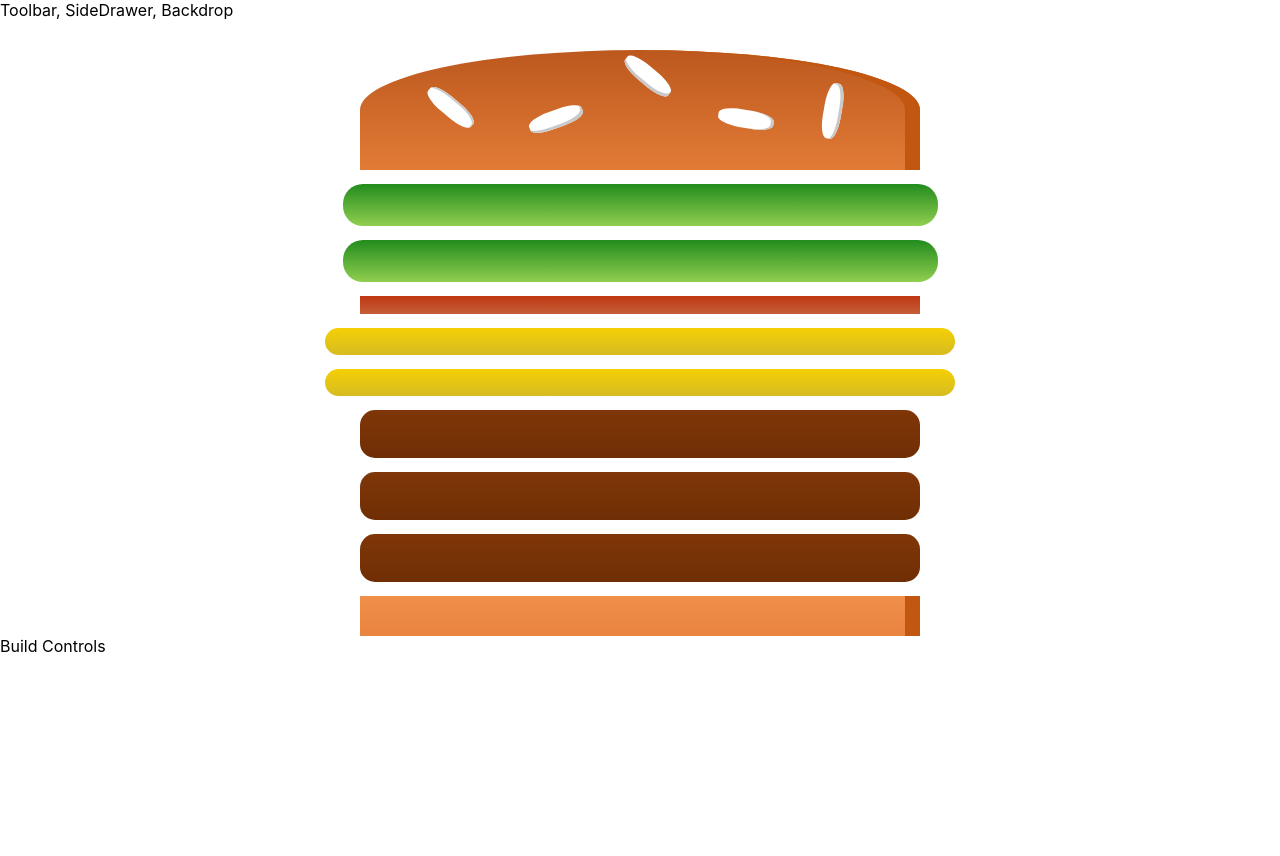
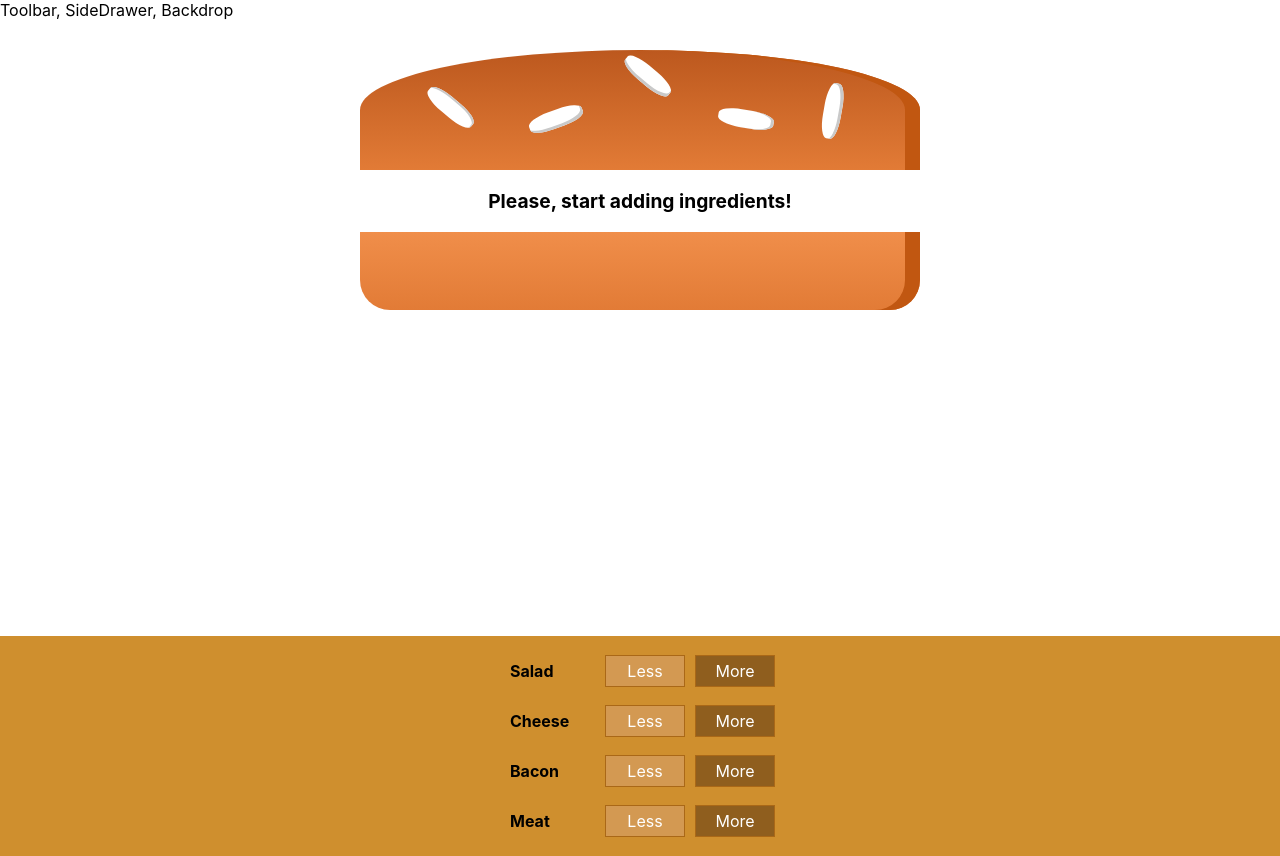
Before and after one commit to andersonHSM/burger-builder, a React (Create React App) app: page / in a window 1280 px wide. Before the commit the page ends 800 px from the top, so only its background shows below. Built offline with nearby package versions, Linux system fonts and the light colour scheme.

Commit message:
Displaying initial control

```diff
--- /dev/null
+++ b/src/components/Burger/BuildControls/BuildControl/BuildControl.module.css
@@ -0,0 +1,58 @@
+.BuildControl {
+  display: flex;
+  justify-content: space-between;
+  align-items: center;
+  margin: 5px 0;
+}
+
+.BuildControl button {
+  display: block;
+  font: inherit;
+  padding: 5px;
+  margin: 0 5px;
+  width: 80px;
+  border: 1px solid #aa6817;
+  cursor: pointer;
+  outline: none;
+}
+
+.BuildControl button:disabled {
+  background-color: #ac9980;
+  border: 1px solid #7e7365;
+  color: #ccc;
+  cursor: default;
+}
+
+.BuildControl button:hover:disabled {
+  background-color: #ac9980;
+  color: #ccc;
+  cursor: not-allowed;
+}
+
+.Label {
+  padding: 10px;
+  font-weight: bold;
+  width: 80px;
+}
+
+.BuildControl .Less {
+  background-color: #d39952;
+  color: white;
+}
+
+.BuildControl .More {
+  background-color: #8f5e1e;
+  color: white;
+}
+
+.BuildControl .Less:hover,
+.BuildControl .Less:active {
+  background-color: #daa972;
+  color: white;
+}
+
+.BuildControl .More:hover,
+.BuildControl .More:active {
+  background-color: #99703f;
+  color: white;
+}
--- /dev/null
+++ b/src/components/Burger/BuildControls/BuildControl/BuildControl.tsx
@@ -0,0 +1,17 @@
+import React from 'react';
+
+import styles from './BuildControl.module.css';
+
+import BuildControlProps from 'shared/models/buildControl-props.model';
+
+const BuildControl = (props: BuildControlProps) => {
+  return (
+    <div className={styles['BuildControl']}>
+      <div className={styles['Label']}>{props.label}</div>
+      <button className={styles['Less']}>Less</button>
+      <button className={styles['More']}>More</button>
+    </div>
+  );
+};
+
+export default BuildControl;
--- /dev/null
+++ b/src/components/Burger/BuildControls/BuildControls.module.css
@@ -0,0 +1,10 @@
+.BuildControls {
+  width: 100%;
+  display: flex;
+  background: #cf8f2e;
+  flex-flow: column;
+  align-items: center;
+  box-shadow: 0 2px 1px #ccc;
+  margin: auto;
+  padding: 10px 0;
+}
--- /dev/null
+++ b/src/components/Burger/BuildControls/BuildControls.tsx
@@ -0,0 +1,33 @@
+import React from 'react';
+
+import styles from './BuildControls.module.css';
+import BuildControl from './BuildControl/BuildControl';
+import ControlInterface from 'shared/models/buildControl-control.model';
+
+const controls: ControlInterface[] = [
+  {
+    label: 'Salad',
+    type: 'salad',
+  },
+  {
+    label: 'Cheese',
+    type: 'cheese',
+  },
+  {
+    label: 'Bacon',
+    type: 'bacon',
+  },
+  {
+    label: 'Meat',
+    type: 'meat',
+  },
+];
+
+const BuildControls = (props: any) => {
+  const transformedControls = controls.map((controlInfo: ControlInterface, index) => {
+    return <BuildControl key={controlInfo.type + index} label={controlInfo.label} />;
+  });
+  return <div className={styles['BuildControls']}>{transformedControls}</div>;
+};
+
+export default BuildControls;
--- a/src/components/Burger/Burger.module.css
+++ b/src/components/Burger/Burger.module.css
@@ -3,7 +3,7 @@
   margin: auto;
   height: 250px;
   overflow-x: hidden;
-  overflow-y: scroll;
+  overflow-y: auto;
   text-align: center;
   font-weight: bold;
   font-size: 1.2rem;
--- a/src/components/Burger/Burger.tsx
+++ b/src/components/Burger/Burger.tsx
@@ -13,13 +13,25 @@ const Burger = (props: BurgerProps) => {
   //   ));
   // });
 
-  const transformedIngredients = Object.entries(props.ingredients).map(([ig, qtd]) => {
-    return Array(qtd)
-      .fill(null)
-      .map((_, index) => {
-        return <BurgerIngredient key={ig + index} type={ig as IngredientsTypes} />;
-      });
-  });
+  let transformedIngredients: JSX.Element | JSX.Element[] = Object.entries(props.ingredients)
+    .map(([ingredient, qtd]) => {
+      return Array(qtd)
+        .fill(ingredient)
+        .map((_, index) => {
+          return (
+            <BurgerIngredient key={ingredient + index} type={ingredient as IngredientsTypes} />
+          );
+        });
+    })
+    .flat();
+  /* .reduce((arr, el) => {
+      console.log({ arr, el });
+      return [...arr, ...el];
+    }, []) */
+
+  if (transformedIngredients.length === 0) {
+    transformedIngredients = <p>Please, start adding ingredients!</p>;
+  }
 
   return (
     <div className={styles['Burger']}>
--- a/src/containers/BurgerBuilder/BurgerBuilder.tsx
+++ b/src/containers/BurgerBuilder/BurgerBuilder.tsx
@@ -1,14 +1,16 @@
 import React, { Component } from 'react';
+
 import Aux from 'hoc/Aux';
 import Burger from 'components/Burger/Burger';
+import BuildControls from 'components/Burger/BuildControls/BuildControls';
 
 class BurgerBuilder extends Component {
   state = {
     ingredients: {
-      salad: 2,
-      bacon: 1,
-      cheese: 2,
-      meat: 3,
+      salad: 0,
+      bacon: 0,
+      cheese: 0,
+      meat: 0,
     },
   };
 
@@ -16,7 +18,7 @@ class BurgerBuilder extends Component {
     return (
       <Aux>
         <Burger ingredients={this.state.ingredients} />
-        <div>Build Controls</div>
+        <BuildControls />
       </Aux>
     );
   }
--- /dev/null
+++ b/src/shared/models/buildControl-control.model.ts
@@ -0,0 +1,4 @@
+export default interface BuildControl {
+  type: string;
+  label: string;
+}
--- /dev/null
+++ b/src/shared/models/buildControl-props.model.ts
@@ -0,0 +1,3 @@
+export default interface BuildControlProps {
+  label: string;
+}
```
